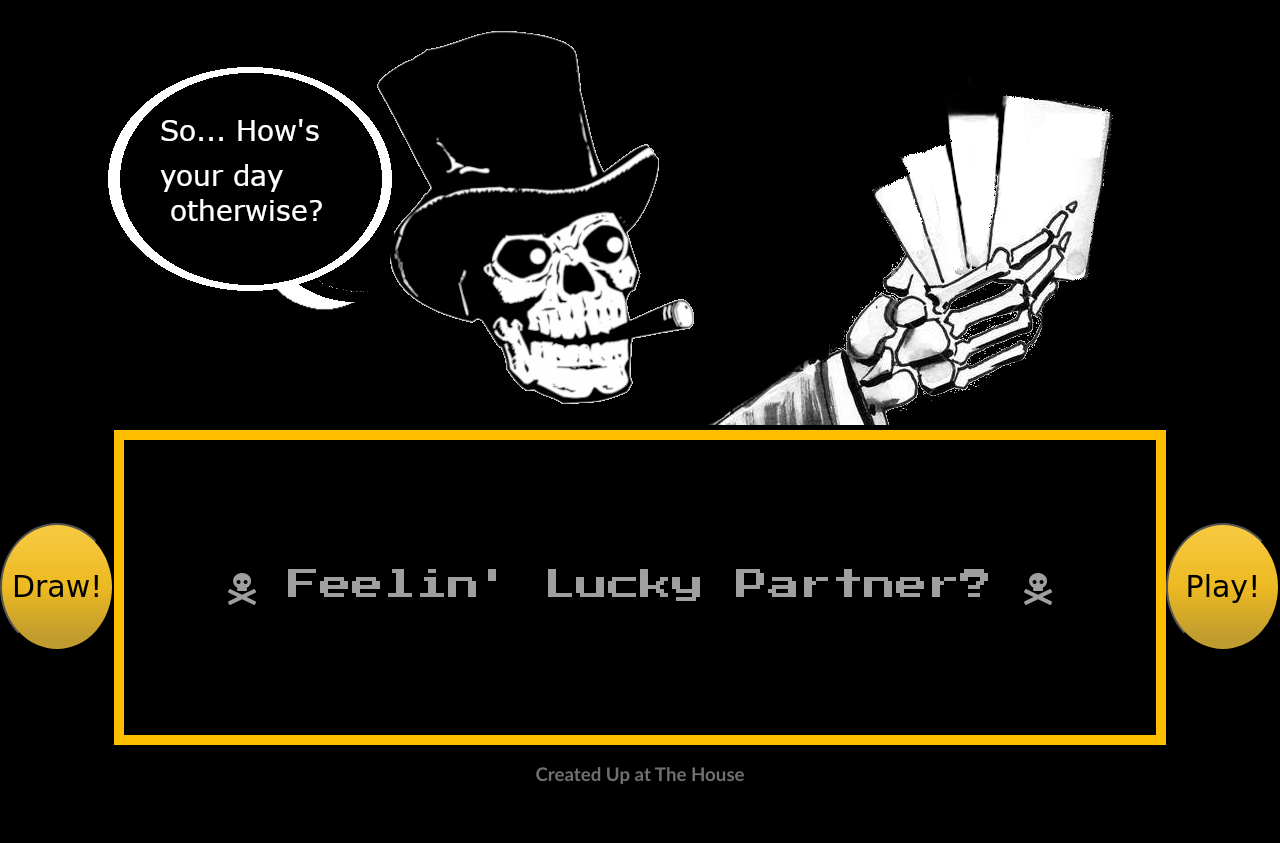
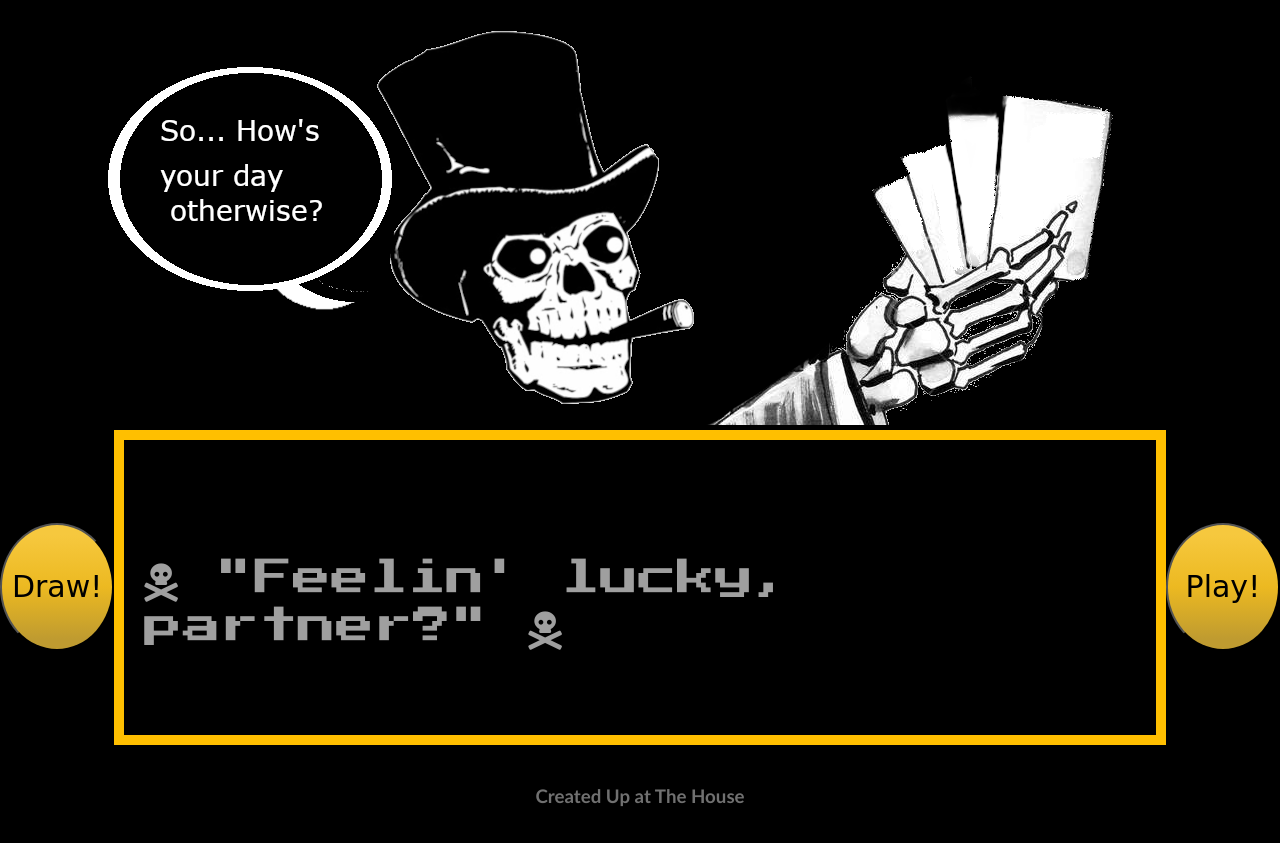
Before and after one commit to L-Saint-A/spookyPokerGame, a plain HTML site: page index.html in a window 1280 px wide. Shown: the part 231-1074 px from the top of the page. Before the commit the page ends 1030 px from the top, so only its background shows below. Drawn offline with nearby package versions, Linux system fonts and the light colour scheme; a web font is replaced by a local one.

Commit message:
figuredOutAFewMoreThings

```diff
--- a/index.html
+++ b/index.html
@@ -20,7 +20,7 @@
     <section>
         <div class="playArea">
             <button class="drawCard">Draw!</button>
-            <div class="card"><span><i class="fas fa-skull-crossbones"></i></i> Feelin' Lucky Partner? <span><i class="fas fa-skull-crossbones"></i></span>
+            <div class="card"><span><i class="fas fa-skull-crossbones"></i></i> "Feelin' lucky, partner?" <span><i class="fas fa-skull-crossbones"></i></span>
             </div>
             <button class="playHand">Play!</button>
         </div>
--- a/styles.css
+++ b/styles.css
@@ -48,13 +48,12 @@ button {
     height: 315.7px;
     display: flex;
     justify-content: space-between;
-    align-items: center;
 }
 .card span {
     color: #9f9f9f;
     display: flexbox;
-    margin: 0 auto;
-    font-size: 2rem;
+    margin: 104px auto;
+    font-size: 2.4rem;
     font-family: 'Press Start 2P', cursive;
 }
 .fas {
@@ -66,6 +65,7 @@ button {
 footer {
     display: flex;
     justify-content: center;
+    padding: 22px 0;
 }
 h3 {
     color: rgb(112, 112, 112);
```
